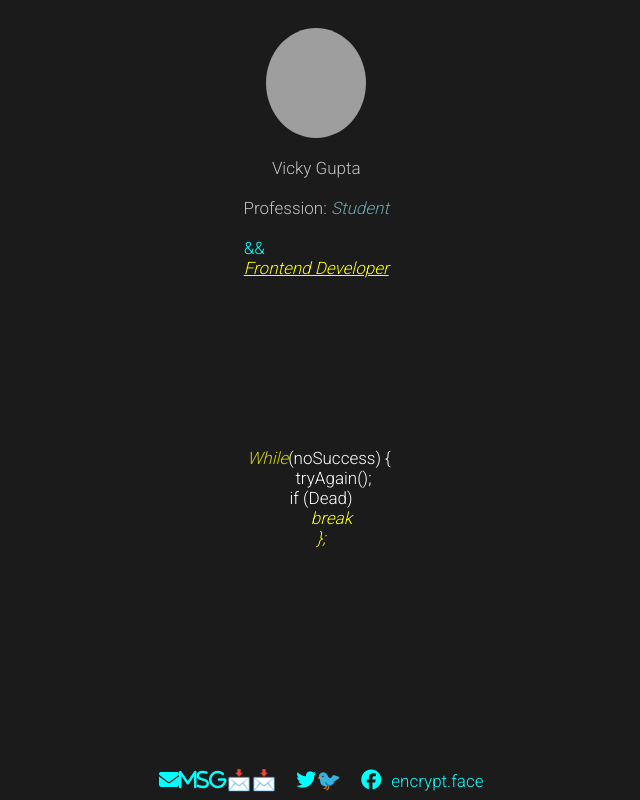
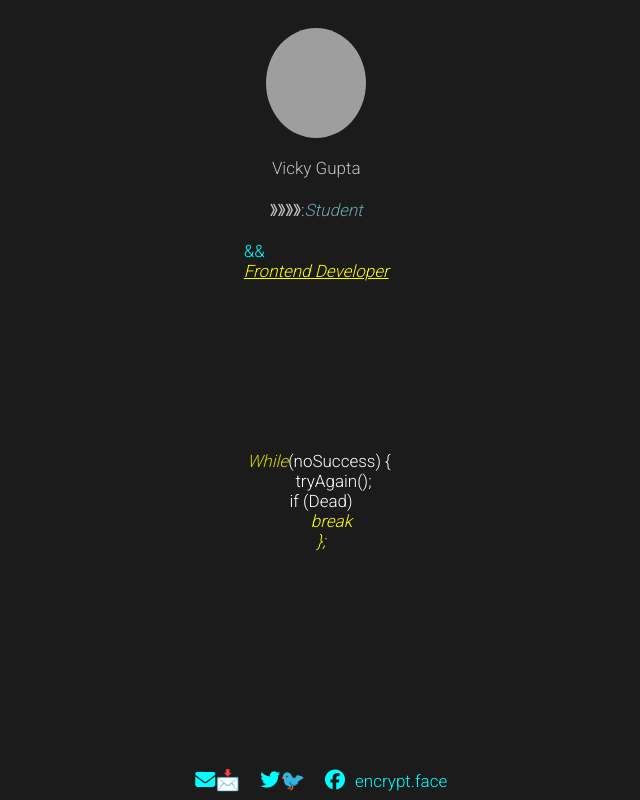
Before and after one commit to viicky0057/Vicky_Gupta, a plain HTML site: page index.html in a window 1280 px wide. Shown: the whole page, without its empty margins (319-959 px from the left). Drawn offline with Linux system fonts and the light colour scheme; grey boxes are pictures that could not be loaded.

Commit message:
Update index.html

```diff
--- a/index.html
+++ b/index.html
@@ -16,12 +16,12 @@
 <body id="body">
     <div id="pic_parent"><img id="pic" src="enet.fas.er.vkgupta.web.encrypt.as.png" alt="Please reload the page !">
         <span class="span1">Vicky Gupta</span>
-        <span>Profession: <i style="color:rgba(151, 234, 247, 0.672);">Student</i> </span>
+        <span>》》》》:<i style="color:rgba(151, 234, 247, 0.672);">Student</i> </span>
 <span style="color:cyan;padding:20px;"> && <br> <i style="color:yellow;text-decoration:underline;">Frontend Developer </i></span>
     </div>
     <div id="icons">
         <a href="mailto:"></a>
-        <a href="mailto:vickykumargupta369@gmail.com"><i class="fa-solid fa-envelope">Msg📩📩</i></a>
+        <a href="mailto:vickykumargupta369@gmail.com"><i class="fa-solid fa-envelope">📩</i></a>
         <a href="https://twitter.com/Vicky_Kr_Gupta"><i class="fa-brands fa-twitter">🐦</i></a>
         <a href="https://www.facebook.com"><i class="fa-brands fa-facebook"></i>encrypt.face</a>
     </div>
```
